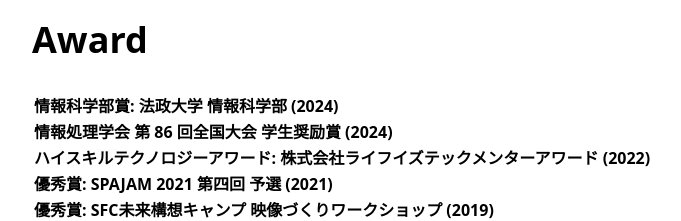
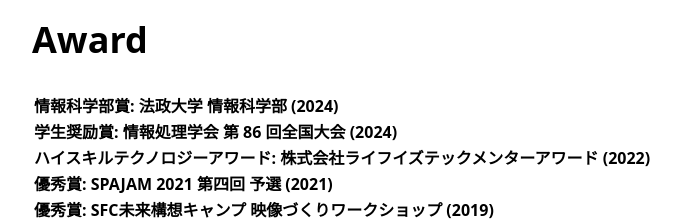
Before and after one commit to isso-719/isso.cc, a Next.js app: page /about in a window 1280 px wide. Shown: the part 4460-4681 px from the top of the page, without its empty margins (96-777 px from the left). Built offline with nearby package versions, Linux system fonts and the light colour scheme.

Commit message:
fix ipsj info

```diff
--- a/app/about/page.tsx
+++ b/app/about/page.tsx
@@ -188,7 +188,7 @@
                     <li className="m-0.5 text-center sm:text-left">
                         <b>
                             <a href="https://www.ipsj.or.jp/event/taikai/86/WEB/data/pdf/5Y-08.html" target="_blank" rel="noreferrer">
-                                情報処理学会 第 86 回全国大会 学生奨励賞 (2024)
+                                学生奨励賞: 情報処理学会 第 86 回全国大会 (2024)
                             </a>
                         </b>
                     </li>
```
